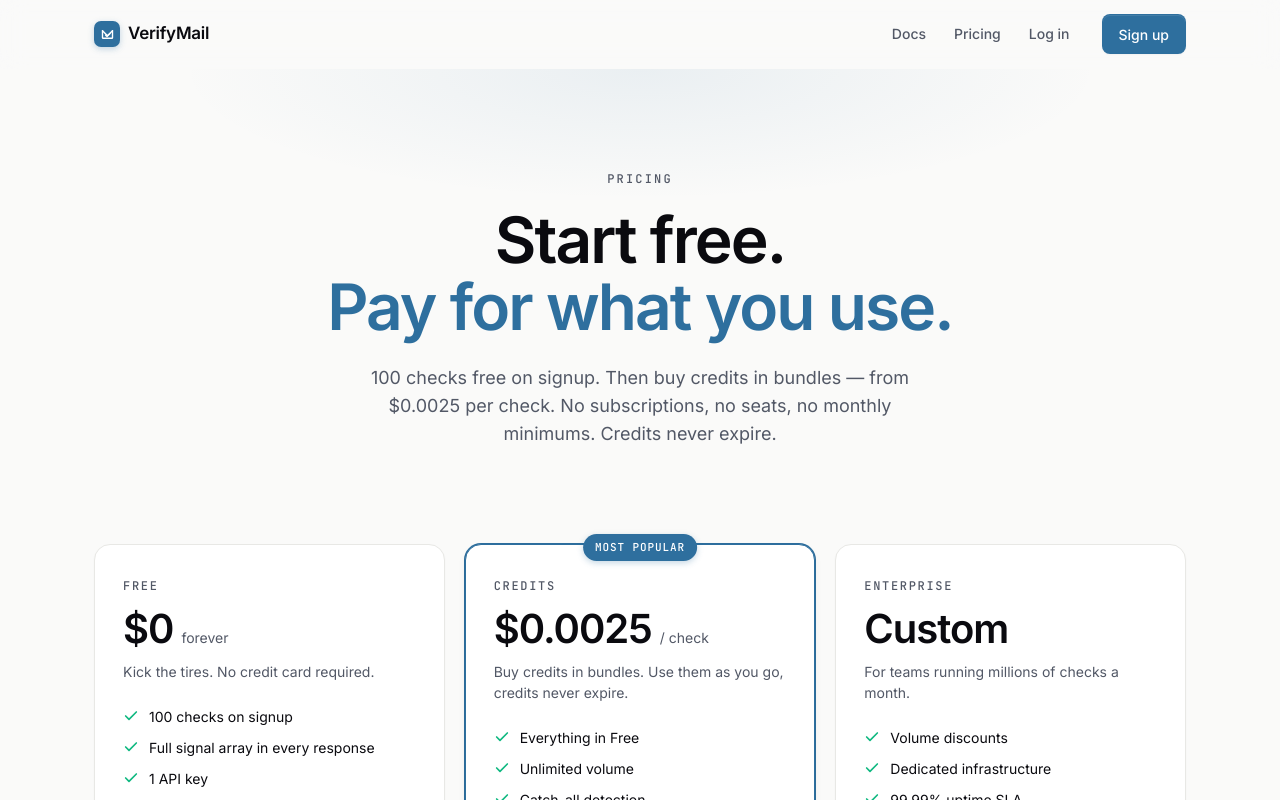
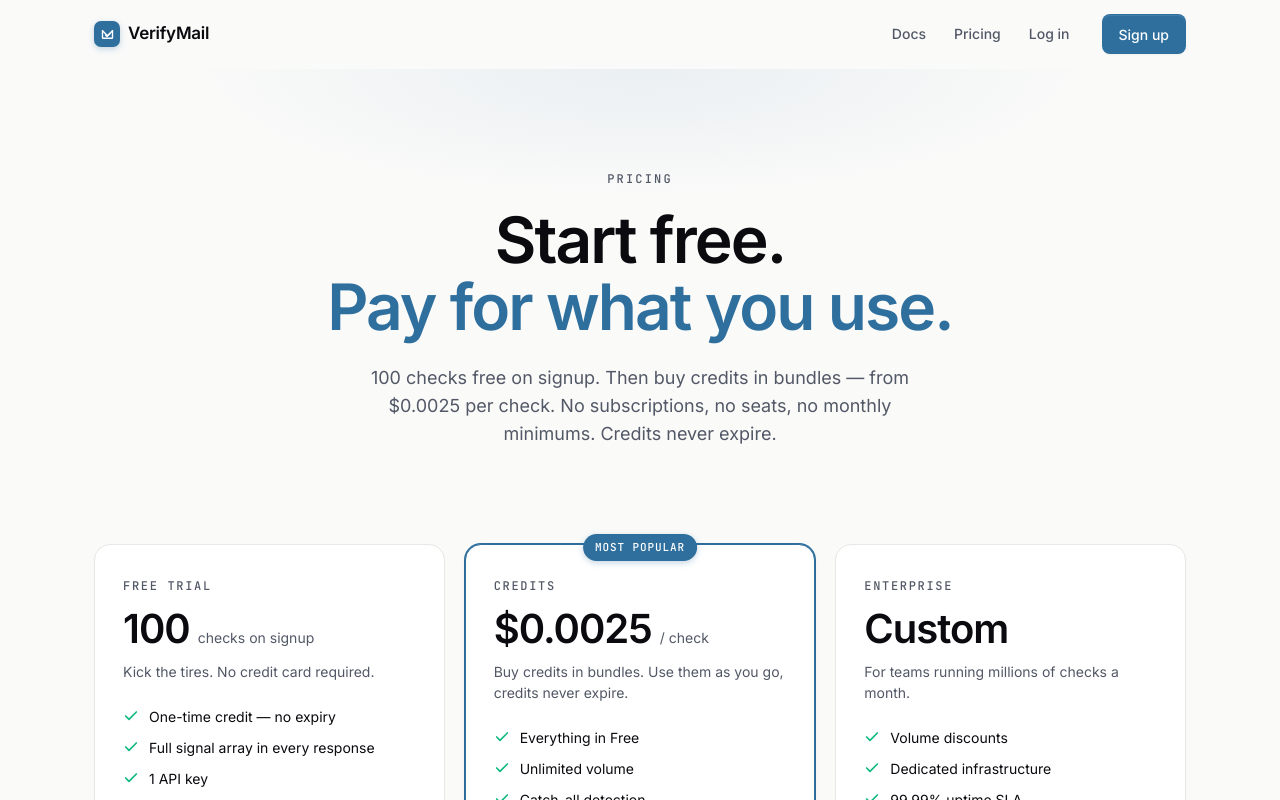
Before and after one commit to jt1402/email_api_landing, a Next.js app: page /pricing in a window 1280 px wide. Shown: the top 800 px of the page. Built offline with nearby package versions, Linux system fonts and the light colour scheme.

Commit message:
pricing: clarify free tier — 100 checks one-time, not "$0 forever"

```diff
--- a/app/(marketing)/pricing/page.tsx
+++ b/app/(marketing)/pricing/page.tsx
@@ -23,12 +23,12 @@ export default function PricingPage() {
         <div className="container-page">
           <div className="grid grid-cols-3 items-stretch gap-5 max-[820px]:grid-cols-1">
             <PriceCard
-              name="Free"
-              value="$0"
-              unit="forever"
+              name="Free trial"
+              value="100"
+              unit="checks on signup"
               desc="Kick the tires. No credit card required."
               items={[
-                "100 checks on signup",
+                "One-time credit — no expiry",
                 "Full signal array in every response",
                 "1 API key",
                 "Community support",
```
